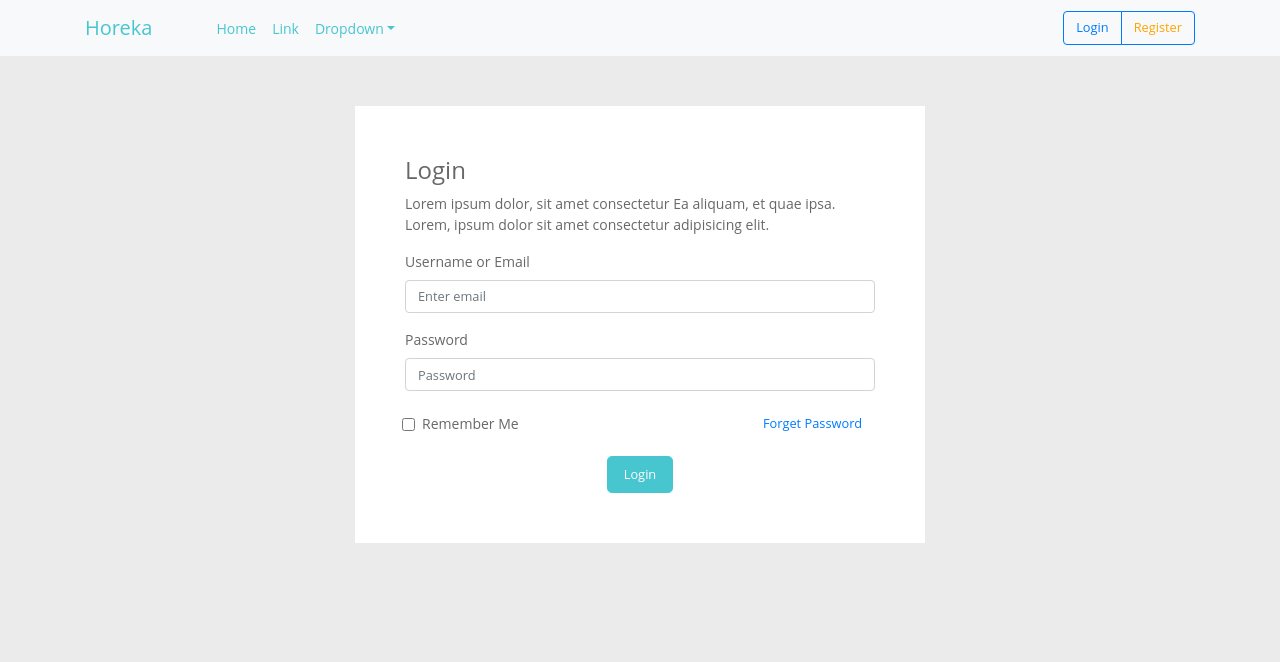
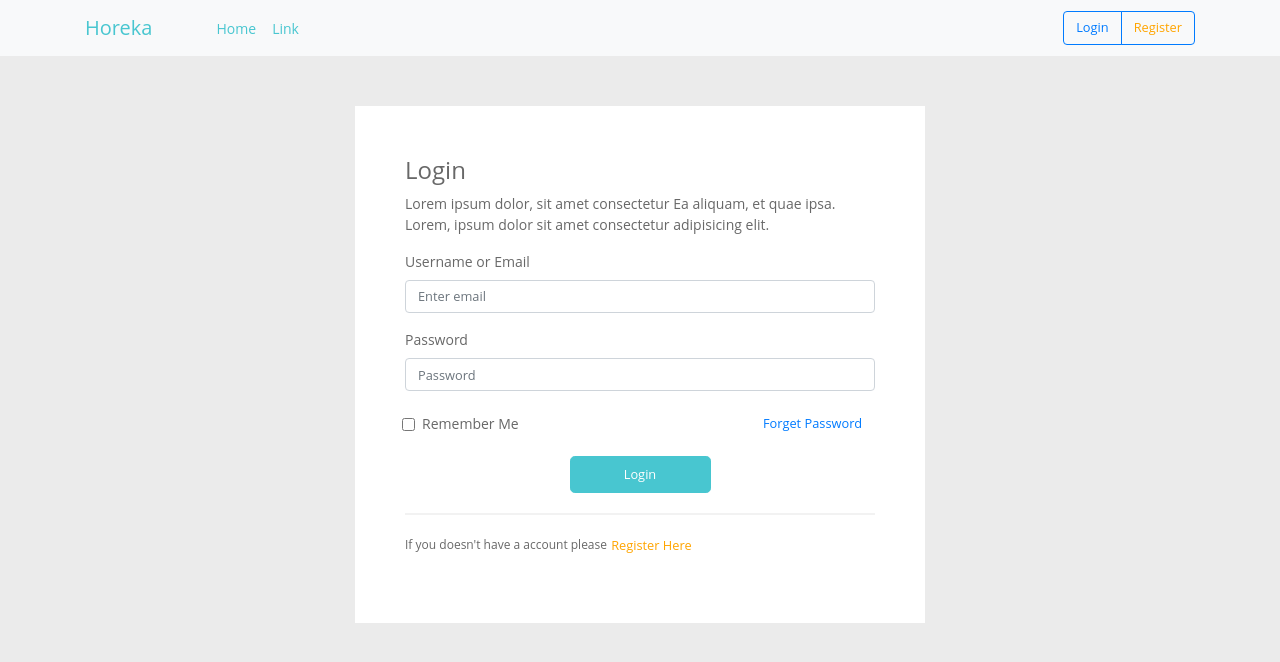
Before and after one commit to jasadigitalcreativemarketing/horekareact, a React (Create React App) app: page /login in a window 1280 px wide. Shown: the top 662 px of the page. Built offline with nearby package versions, Linux system fonts and the light colour scheme.

Commit message:
Fix UI Login

```diff
--- a/package.json
+++ b/package.json
@@ -7,6 +7,7 @@
     "react": "^16.8.2",
     "react-bootstrap": "^1.0.0-beta.5",
     "react-dom": "^16.8.2",
+    "react-icons": "^3.4.0",
     "react-router-dom": "^4.3.1",
     "react-scripts": "2.1.5"
   },
--- a/src/App.js
+++ b/src/App.js
@@ -1,7 +1,5 @@
 import React, { Component } from 'react';
 import './App.css';
-// import Home from './App/Containers/Home';
-import Navbar from './App/Components/Navbar';
 import 'react-bootstrap/dist/react-bootstrap.min';
 import Router from './App/Routers'
 
--- a/src/App/Components/Navbar/index.js
+++ b/src/App/Components/Navbar/index.js
@@ -18,13 +18,6 @@ const NavbarComponent = ({history}) => {
       <Nav className="mr-auto">
         <Nav.Link href="#home">Home</Nav.Link>
         <Nav.Link href="#link">Link</Nav.Link>
-        <NavDropdown title="Dropdown" id="basic-nav-dropdown">
-          <NavDropdown.Item href="#action/3.1">Action</NavDropdown.Item>
-          <NavDropdown.Item href="#action/3.2">Another action</NavDropdown.Item>
-          <NavDropdown.Item href="#action/3.3">Something</NavDropdown.Item>
-          <NavDropdown.Divider />
-          <NavDropdown.Item href="#action/3.4">Separated link</NavDropdown.Item>
-        </NavDropdown>
       </Nav>
       <ButtonGroup>
         <Button variant="outline-primary" onClick={() => goToPage('/login')} >Login</Button>
--- a/src/App/Containers/Login/index.js
+++ b/src/App/Containers/Login/index.js
@@ -1,9 +1,39 @@
 import React, {Component} from 'react'
 import Navbar from '../../Components/Navbar'
-import {Container, Row, Col, Form, Button} from 'react-bootstrap'
+import {Container, Row, Col, Form, Button, Alert} from 'react-bootstrap'
 import './styles.css'
 import PropTypes from 'prop-types';
 class LoginComponent extends Component {
+
+  state = {
+    password: null,
+    email: null,
+  }
+
+  onInputPassword = (event) => {
+    const {value} = event.target
+    this.setState({password: value})
+  }
+
+  onInputEmail = (event) => {
+    const {value} = event.target
+    this.setState({email: value})
+  }
+
+  onSubmit = () => {
+    const {email, password} = this.state
+    const available = email && password
+    if(available) {
+      this.setState({success: true})
+    } else if(!available) {
+      this.setState({error: true})
+    }
+  }
+
+  goToPage = (page) => {
+    const {history} = this.props
+    history.push(page)
+  }
 
   render() {
     const {history} = this.props
@@ -19,14 +49,19 @@ class LoginComponent extends Component {
                 Lorem, ipsum dolor sit amet consectetur adipisicing elit.</p>
               </div>
               <div className="mt-10" >
+              {this.state.error && (
+                <Alert variant="danger" >
+                  Error
+                </Alert>
+              )}
               <Form>
                 <Form.Group controlId="formBasicEmail">
                   <Form.Label>Username or Email</Form.Label>
-                  <Form.Control type="email" placeholder="Enter email" />
+                  <Form.Control onChange={this.onInputEmail} type="email" placeholder="Enter email" />
                 </Form.Group>
                 <Form.Group controlId="formBasicPassword">
                   <Form.Label>Password</Form.Label>
-                  <Form.Control type="password" placeholder="Password" />
+                  <Form.Control onChange={this.onInputPassword} type="password" placeholder="Password" />
                 </Form.Group>
                 <Row>
                   <Col className="remember-me" md={6} lg={6} >
@@ -42,12 +77,16 @@ class LoginComponent extends Component {
                 </Row>
               <Row className="center-text">
                 <Col  >
-                <Button className="btn-default-bg" size="lg" variant="primary" type="submit">
+                <Button onClick={this.onSubmit} className="btn-default-bg" size="lg" variant="primary">
                   Login
                 </Button>
                 </Col>
               </Row>
               </Form>
+              </div>
+              <div className="divider mt-20"/>
+              <div className="mt-20" >
+              <p className="small-text" >If you doesn't have a account please <Button onClick={() => this.goToPage('/register')} variant="link" className="checked no-padding"  >Register Here</Button></p>
               </div>
             </Col>
           </Row>
--- a/src/App/Containers/Login/styles.css
+++ b/src/App/Containers/Login/styles.css
@@ -1,3 +1,7 @@
 .remember-me {
   padding: .375rem .75rem
 }
+
+.inline {
+  display: inline-flex ;
+}
--- a/src/App/GlobalStyles/global.css
+++ b/src/App/GlobalStyles/global.css
@@ -1052,6 +1052,9 @@ footer {
 .mt-10 {
   margin-top: 10px
 }
+.mt-20 {
+  margin-top: 20px
+}
 
 .right-text {
   text-align: right
@@ -1067,5 +1070,19 @@ footer {
 
 .btn-default-bg {
   background-color: #48c6d0 !important;
-  border-color: #48c6d0 !important
+  border-color: #48c6d0 !important;
+  width: 30%
 }
+.divider {
+  width: 100%;
+  height: 1px;
+  border: 1px solid #f2f2f2
+}
+
+.small-text {
+  font-size: 12px
+}
+
+.no-padding {
+  padding: 0px !important
+}
```
Also changed, not shown: 1 other file (tests, documents, lock files or other folders).
